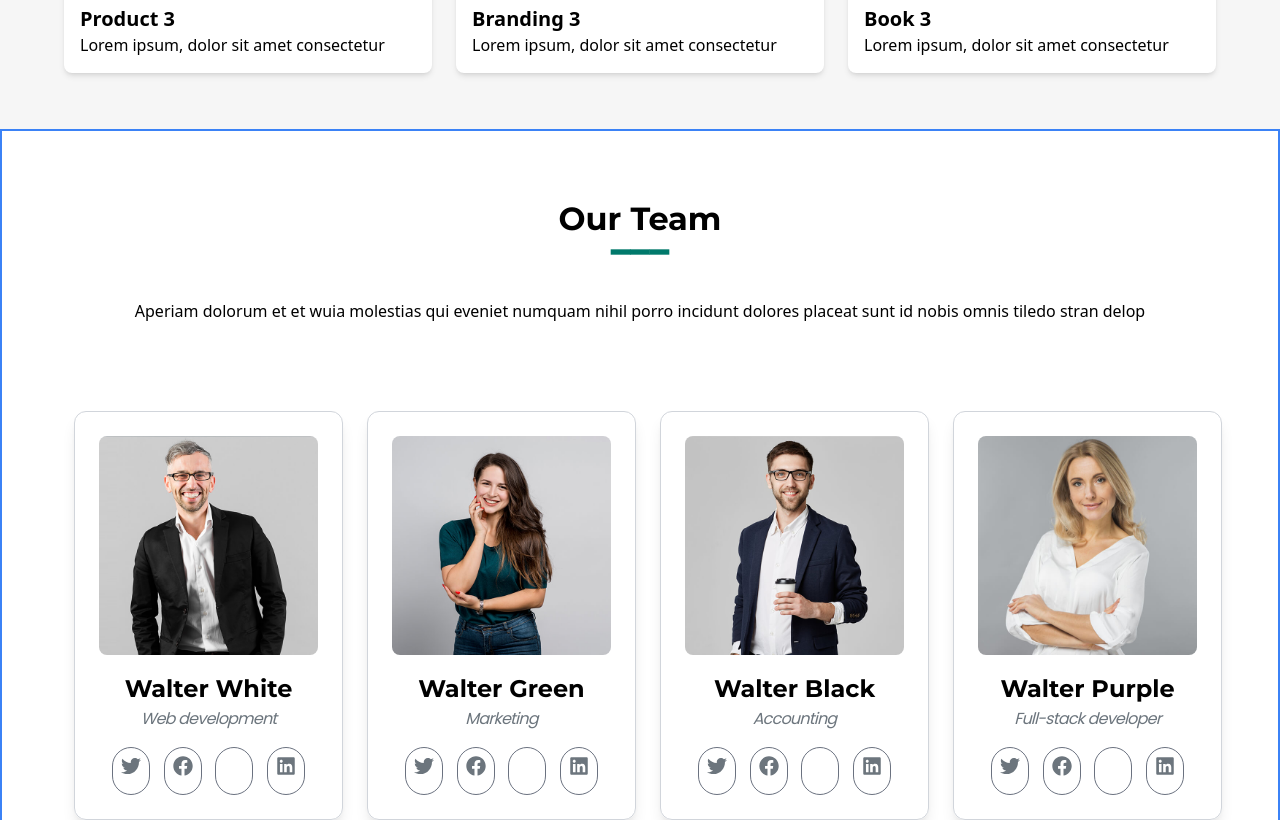
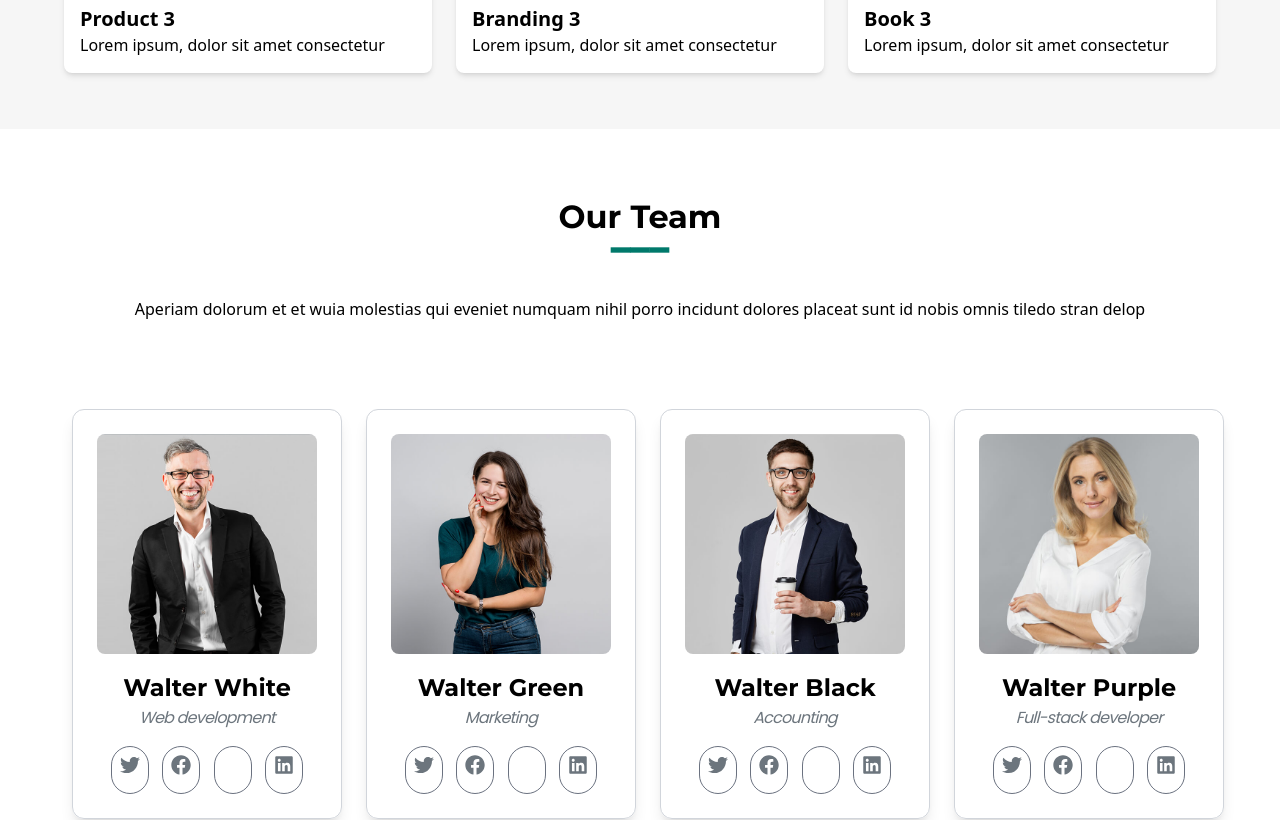
Before and after one commit to hafiz1379/impact-business-website, a React (Create React App) app: page / in a window 1280 px wide. Shown: the part 6540-7360 px from the top of the page. Built offline with nearby package versions, Linux system fonts and the light colour scheme; some icons are missing.

Commit message:
Deleted some extra line color

```diff
--- a/src/components/Team/Team.jsx
+++ b/src/components/Team/Team.jsx
@@ -5,7 +5,7 @@ function Team() {
   const cardDes = 'Aperiam dolorum et et wuia molestias qui eveniet numquam nihil porro incidunt dolores placeat sunt id nobis omnis tiledo stran delop';
   return (
     <>
-      <div className="border-2 border-blue-500 py-10">
+      <div className="py-10">
         <TeamHeader title="Our Team" description={cardDes} />
         <TeamCards />
       </div>
--- a/src/components/Team/TeamCard.jsx
+++ b/src/components/Team/TeamCard.jsx
@@ -5,7 +5,7 @@ import { FaInstagram } from "react-icons/fa6";
 function TeamCard({name, position, image}) {
   return (
     <>
-      <div className="border border-gray-300 p-6 w-full p-2 xl:mx-2 shadow-lg rounded-xl mt-6">
+      <div className="border border-gray-300 p-6 w-full xl:mx-2 shadow-lg rounded-xl mt-6">
         <img
           className="w-full rounded-lg"
           src={image}
```
